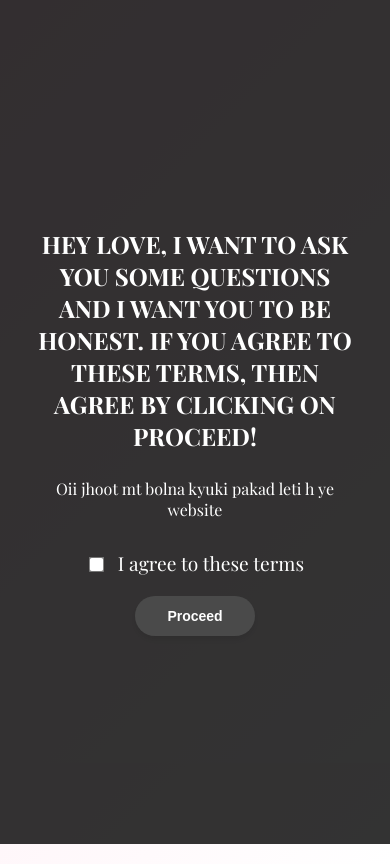
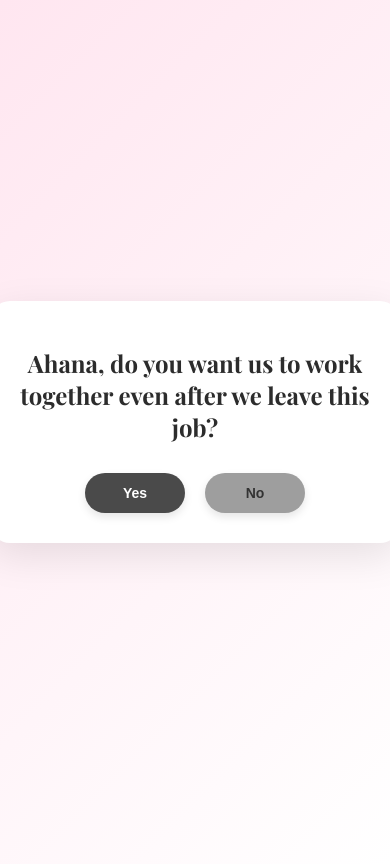
Before and after one commit to Amardeep641/amardeep641.github.io, a plain HTML site: page index.html in a window 390 px wide. Drawn offline with nearby package versions, Linux system fonts and the light colour scheme.

Commit message:
Update index.html

```diff
--- a/index.html
+++ b/index.html
@@ -9,97 +9,16 @@
 
         body {
             font-family: 'Playfair Display', serif;
+            display: flex;
+            flex-direction: column;
+            justify-content: center;
+            align-items: center;
+            min-height: 100vh;
             margin: 0;
             background: linear-gradient(135deg, #ffe6f0, #ffffff);
             color: #333;
-            display: flex;
-            justify-content: center;
-            align-items: center;
-            height: 100vh;
             padding: 10px;
             position: relative;
-            overflow-x: hidden;
-        }
-
-        /* Full screen message overlay */
-        .overlay {
-            position: fixed;
-            top: 0;
-            left: 0;
-            width: 100%;
-            height: 100%;
-            background: rgba(0, 0, 0, 0.8);
-            color: white;
-            display: flex;
-            flex-direction: column;
-            justify-content: center; /* Center vertically */
-            align-items: center;     /* Center horizontally */
-            text-align: center;
-            z-index: 1000;
-            padding: 20px;
-            box-sizing: border-box;
-            overflow: hidden; /* Ensure no content is cut off */
-        }
-
-        .overlay h2 {
-            font-size: 2rem;
-            margin-bottom: 20px;
-            font-weight: 700;
-            text-transform: uppercase;
-            max-width: 90%; /* Reduced max width for smaller screens */
-            word-wrap: break-word;
-        }
-
-        .overlay p {
-            font-size: 1.2rem;
-            margin-bottom: 30px;
-            font-weight: 500;
-            max-width: 90%; /* Reduced max width for smaller screens */
-            word-wrap: break-word;
-        }
-
-        .overlay input[type="checkbox"] {
-            margin-right: 10px;
-            transform: scale(1.2);
-        }
-
-        .overlay label {
-            font-size: 1.2rem;
-        }
-
-        .overlay button {
-            padding: 15px 30px;
-            font-size: 16px;
-            font-weight: bold;
-            cursor: pointer;
-            border: none;
-            border-radius: 50px;
-            background-color: #4a4a4a;
-            color: white;
-            transition: background-color 0.3s, transform 0.3s;
-            margin-top: 20px;
-        }
-
-        .overlay button:hover {
-            background-color: #6b6b6b;
-            transform: scale(1.05);
-        }
-
-        /* Adjustments for smaller screens */
-        @media (max-width: 600px) {
-            .overlay h2 {
-                font-size: 1.5rem;  /* Smaller heading font size */
-                margin-bottom: 10px;
-            }
-
-            .overlay p {
-                font-size: 1rem;  /* Smaller paragraph font size */
-            }
-
-            .overlay button {
-                padding: 12px 24px;  /* Adjust button size */
-                font-size: 14px;      /* Smaller font size for button */
-            }
         }
 
         .container {
@@ -112,8 +31,6 @@
             max-width: 400px;
             width: 100%;
             margin-bottom: 20px;
-            display: none; /* Initially hidden */
-            z-index: 1; /* Ensure it's below the flower shower */
         }
 
         h1 {
@@ -174,6 +91,7 @@
             margin-top: 5px;
         }
 
+        /* Sahi Jawab & Love Message Styling */
         .sahi-jawab, .love-message {
             position: fixed;
             top: 0;
@@ -188,44 +106,36 @@
             justify-content: center;
             align-items: center;
             text-align: center;
-            z-index: 10000; /* Ensure it's on top */
+            z-index: 1000;
             padding: 20px;
             box-sizing: border-box;
             border-radius: 0 0 20px 20px;
             visibility: hidden;
         }
 
+        /* Responsive Design */
         @media (max-width: 600px) {
+            h1 {
+                font-size: 24px;
+            }
+
+            button {
+                padding: 12px 20px;
+                font-size: 14px;
+                min-width: 100px;
+            }
+
+            .container {
+                padding: 30px 20px;
+            }
+
             .sahi-jawab, .love-message {
                 font-size: 3rem;
-            }
-        }
-
-        .flower {
-            position: absolute;
-            top: -50px;
-            animation: flowerFall 2s forwards;
-            z-index: 9999; /* Ensure flowers fall on top */
-        }
-
-        @keyframes flowerFall {
-            to {
-                transform: translateY(100vh);
             }
         }
     </style>
 </head>
 <body>
-
-    <!-- Overlay message -->
-    <div class="overlay" id="overlay">
-        <h2>Hey love, I want to ask you some questions and I want you to be honest. If you agree to these terms, then agree by clicking on proceed!</h2>
-        <p>Oii jhoot mt bolna kyuki pakad leti h ye website</p>
-        <label>
-            <input type="checkbox" id="agreeCheckbox"> I agree to these terms
-        </label>
-        <button id="proceedButton" onclick="showContent()">Proceed</button>
-    </div>
 
     <!-- Sahi Jawab for First Question -->
     <div class="sahi-jawab" id="sahiJawab1">Sahi Jawab!</div>
@@ -256,15 +166,6 @@
     </div>
 
     <script>
-        function showContent() {
-            if (document.getElementById('agreeCheckbox').checked) {
-                document.getElementById('overlay').style.display = 'none';
-                document.getElementById('ahanaContainer').style.display = 'block';
-            } else {
-                alert('Please agree to the terms to proceed.');
-            }
-        }
-
         function moveButton() {
             const noButton = document.activeElement.id === 'noButton' ? document.getElementById('noButton') : document.getElementById('noButton2');
             const noMessage = document.getElementById(noButton.id === 'noButton' ? 'noMessage' : 'noMessage2');
@@ -308,31 +209,10 @@
             const loveMessageDiv = document.getElementById('loveMessage');
             loveMessageDiv.style.visibility = 'visible';
 
-            // Flower shower effect
-            flowerShower();
-
             setTimeout(() => {
                 loveMessageDiv.style.visibility = 'hidden';
             }, 2000);
         }
-
-        function flowerShower() {
-            const numberOfFlowers = 20; // You can change the number of flowers falling
-            for (let i = 0; i < numberOfFlowers; i++) {
-                const flower = document.createElement('img');
-                flower.src = 'https://img.icons8.com/ios/50/000000/flower.png'; // You can replace with any flower image
-                flower.classList.add('flower');
-                flower.style.left = `${Math.random() * 100}vw`; // Random horizontal position
-                flower.style.animationDuration = `${Math.random() * 3 + 2}s`; // Random fall speed
-                flower.style.animationDelay = `${Math.random() * 2}s`; // Random delay for staggered fall
-                document.body.appendChild(flower);
-
-                // Remove flower after animation
-                flower.addEventListener('animationend', () => {
-                    flower.remove();
-                });
-            }
-        }
     </script>
 </body>
 </html>
```
